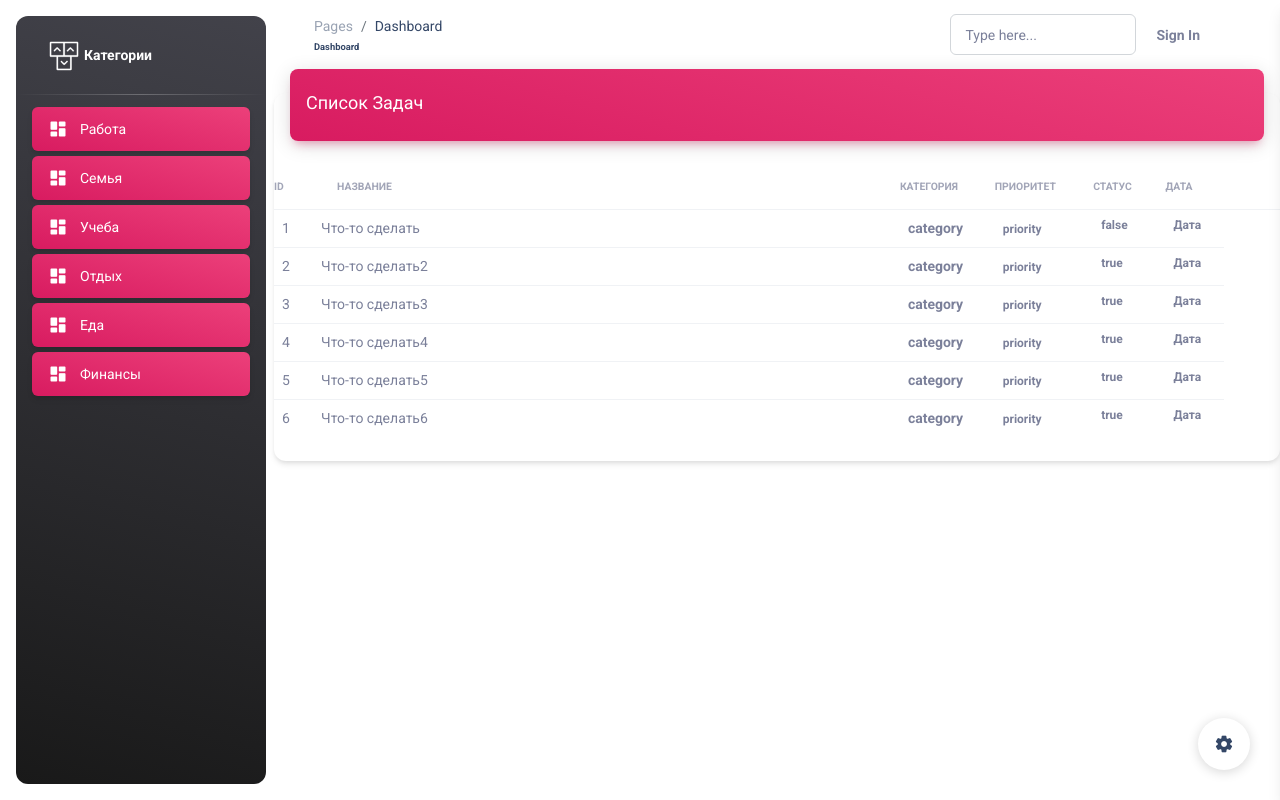
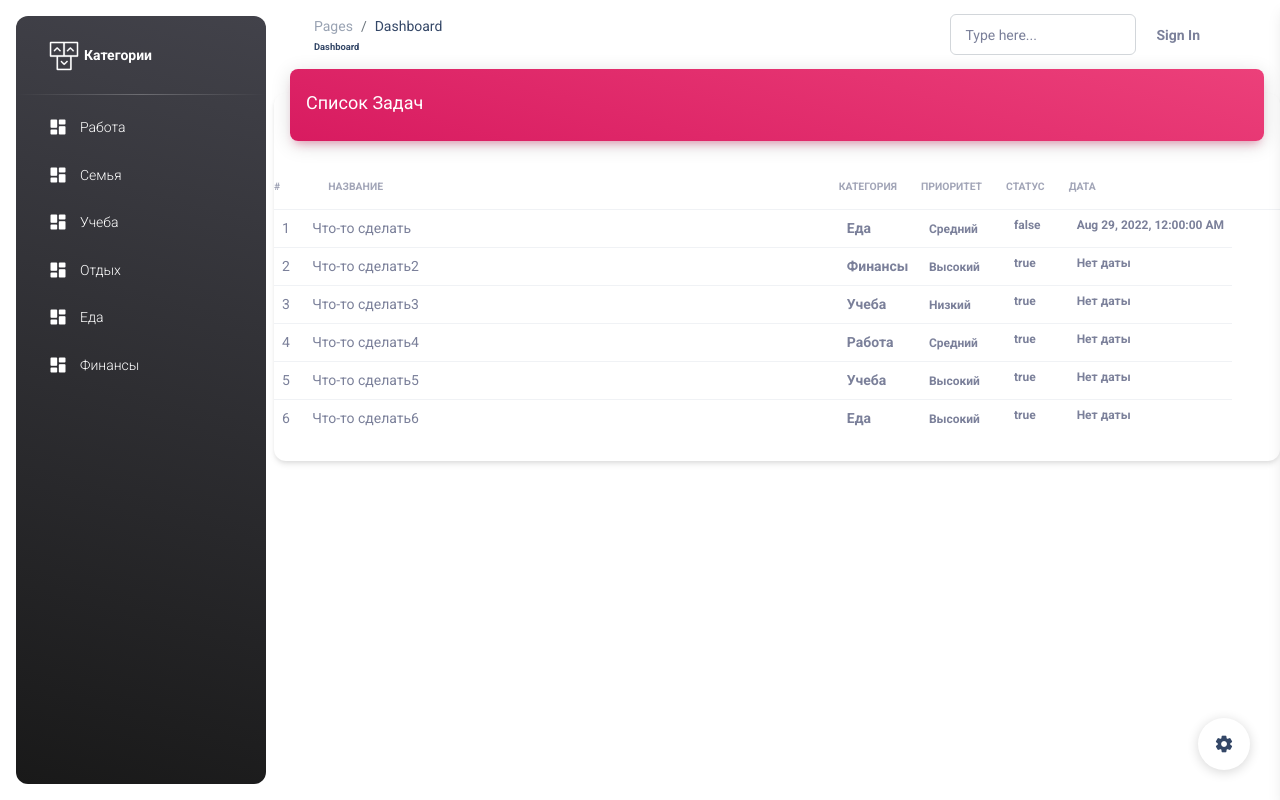
Before and after one commit to theiou/AngularToDo, an Angular app: page / in a window 1280 px wide. Built offline with nearby package versions, Linux system fonts and the light colour scheme.

Commit message:
*add active state for each category per click *add pointer cursor on drag on each category *add task's category, priority validation *add date validation and format with Pipe

```diff
--- a/src/app/Data/TestData.ts
+++ b/src/app/Data/TestData.ts
@@ -25,7 +25,8 @@ export class TestData {
       title: 'Что-то сделать',
       priority: TestData.priorities[1],
       completed: false,
-      category: TestData.categories[4]
+      category: TestData.categories[4],
+      date: new Date('2022-08-29')
     },
     {
       id: 2,
--- a/src/app/views/categories/categories.component.css
+++ b/src/app/views/categories/categories.component.css
@@ -0,0 +1,3 @@
+.pointer{
+  cursor: pointer;
+}
--- a/src/app/views/categories/categories.component.html
+++ b/src/app/views/categories/categories.component.html
@@ -6,10 +6,13 @@
   </a>
 </div>
 <hr class="horizontal light mt-0 mb-2">
-<div class="collapse navbar-collapse  w-auto " id="sidenav-collapse-main">
+<div class="collapse navbar-collapse w-auto " id="sidenav-collapse-main">
   <ul class="navbar-nav">
-    <li *ngFor="let category of categories" class="nav-item" (click)="showTasksByCategory(category)">
-      <div class="nav-link text-white active bg-gradient-primary" href="../pages/dashboard.html">
+    <li *ngFor="let category of categories"
+        class="nav-item"
+        (click)="showTasksByCategory(category)"
+        >
+      <div class="nav-link text-white pointer"[class.bg-gradient-primary]="category === selectedCategory">
         <div class="text-white text-center me-2 d-flex align-items-center justify-content-center">
           <i class="material-icons opacity-10">dashboard</i>
         </div>
--- a/src/app/views/categories/categories.component.ts
+++ b/src/app/views/categories/categories.component.ts
@@ -9,7 +9,8 @@ import { DataHandlerService } from 'src/app/services/data-handler.service';
 })
 export class CategoriesComponent implements OnInit {
 
-  categories: Category[] = [];
+  categories!: Category[];
+  selectedCategory!: Category;
 
   constructor(private dataHandler: DataHandlerService) { }
 
@@ -18,6 +19,7 @@ export class CategoriesComponent implements OnInit {
   }
 
   showTasksByCategory(category: Category) {
+    this.selectedCategory = category;
     this.dataHandler.fillTasksByCategory(category);
   }
 }
--- a/src/app/views/tasks/tasks.component.html
+++ b/src/app/views/tasks/tasks.component.html
@@ -10,7 +10,7 @@
         <table class="table">
           <thead>
           <tr >
-            <th class="text-uppercase text-secondary text-xxs font-weight-bolder opacity-7 ps-0">ID</th>
+            <th class="text-uppercase text-secondary text-xxs font-weight-bolder opacity-7 ps-0">#</th>
             <th class="text-uppercase text-secondary text-xxs font-weight-bolder opacity-7 col-7">Название</th>
             <th class="text-uppercase text-secondary text-xxs font-weight-bolder opacity-7 ps-0">Категория</th>
             <th class="text-uppercase text-secondary text-xxs font-weight-bolder opacity-7 ps-0">Приоритет</th>
@@ -20,11 +20,11 @@
           </tr>
           </thead>
           <tbody>
-          <tr *ngFor="let task of tasks">
+          <tr *ngFor="let task of tasks; let i = index">
             <td>
               <div class="d-flex">
                 <div>
-                  {{task.id}}
+                  {{i+1}}
                 </div>
               </div>
             </td>
@@ -36,10 +36,10 @@
               </div>
             </td>
             <td>
-              <p class="text-sm font-weight-bold mb-0">category</p>
+              <p class="text-sm font-weight-bold mb-0">{{task.category ? task.category.title : 'Нет категории'}}</p>
             </td>
             <td>
-              <span class="text-xs font-weight-bold">priority</span>
+              <span class="text-xs font-weight-bold">{{task.priority ? task.priority.title : 'Нет приоритета'}}</span>
             </td>
             <td class="">
               <div class="d-flex">
@@ -48,7 +48,7 @@
             </td>
             <td class="">
               <div class="d-flex">
-                <span class="text-xs font-weight-bold">Дата</span>
+                <span class="text-xs font-weight-bold">{{task.date ? (task.date | date : 'medium') : 'Нет даты'}}</span>
               </div>
             </td>
 
```
